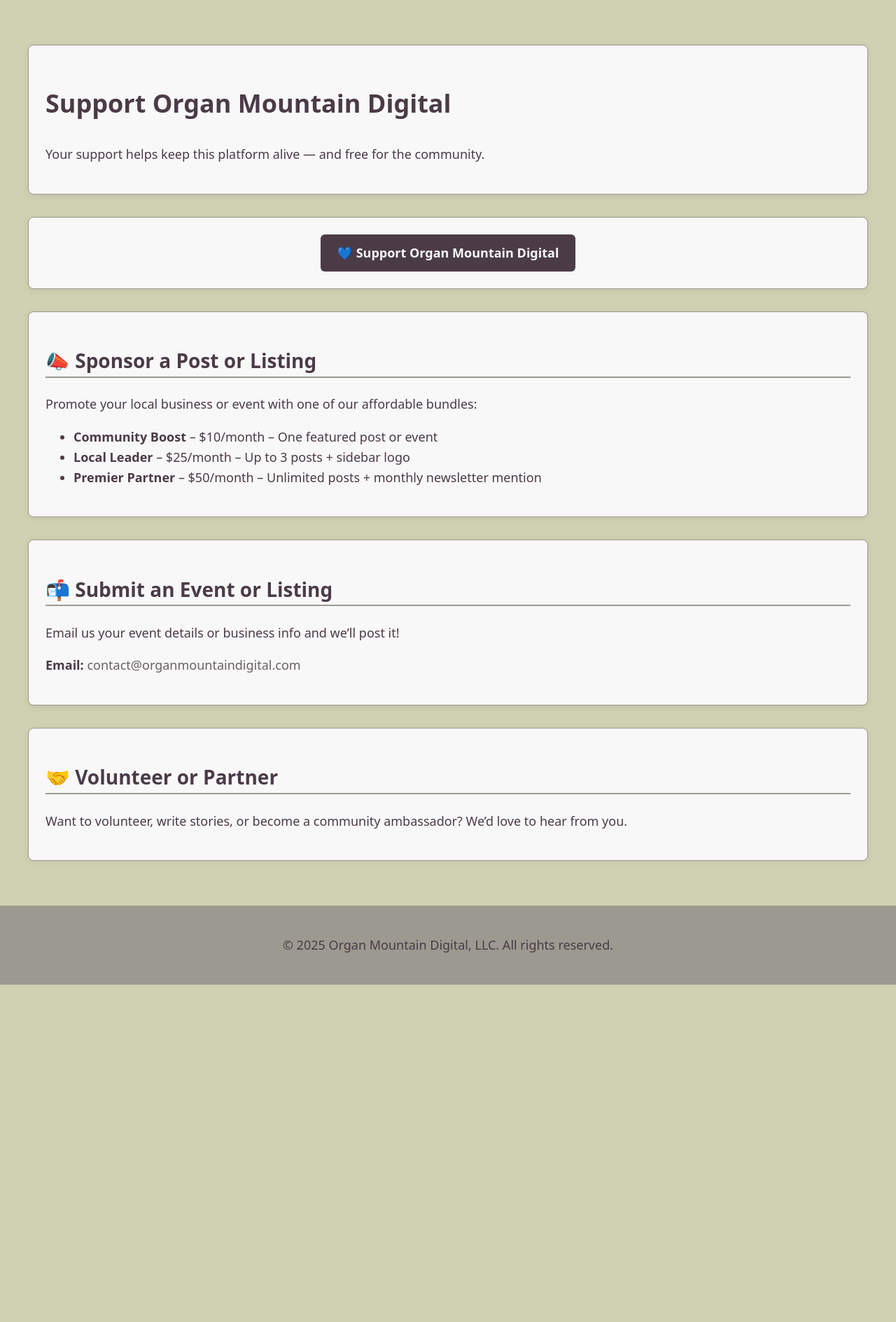
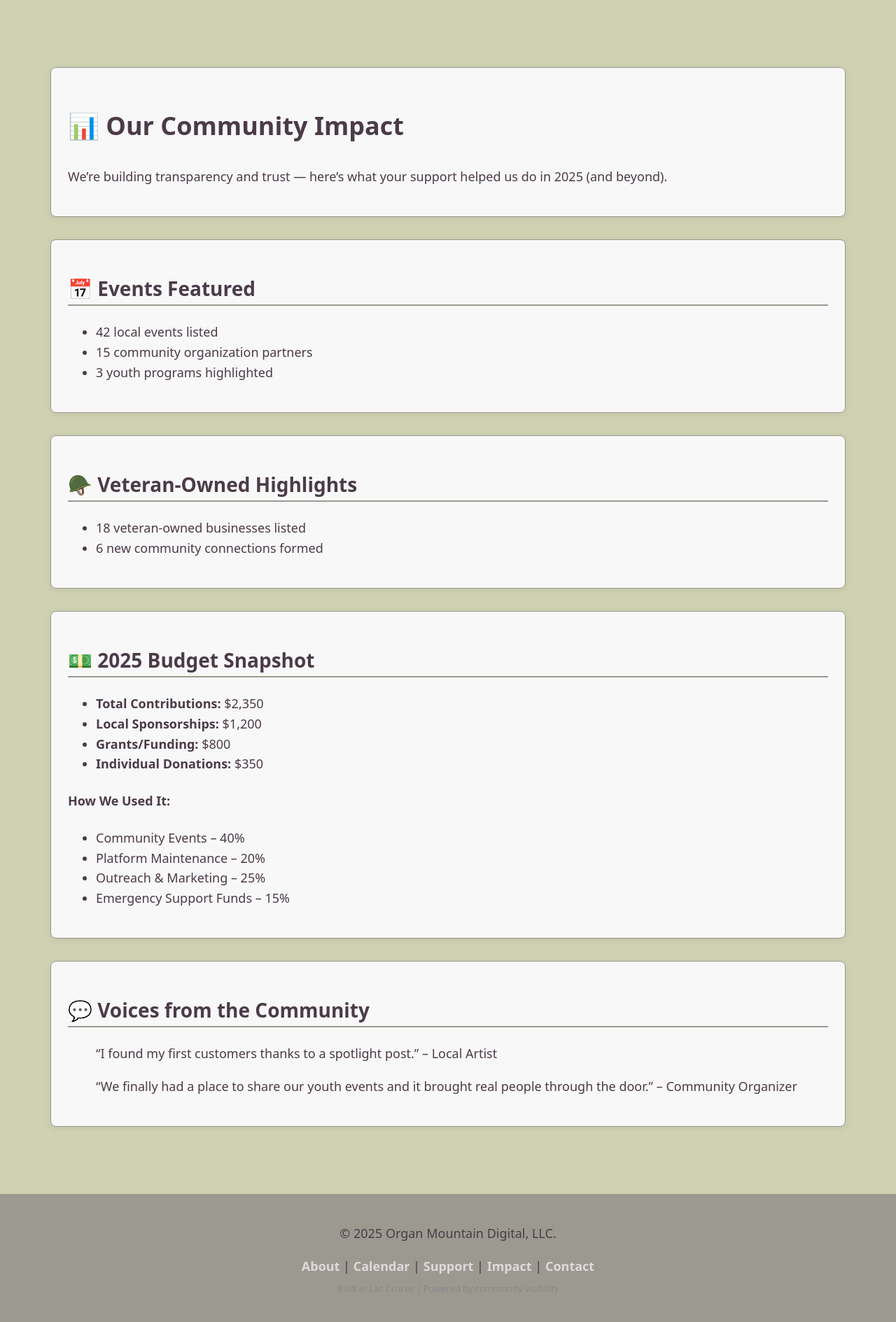
Before and after one commit to OMDigitalAdmin/organmountaindigital.github.io, a Jekyll site: the page built from impact.html, in a window 1280 px wide. Shown: the part 352-2241 px from the top of the page at 70% size. Built offline with Jekyll 4.4.1, drawn with Linux system fonts in a browser that asks for light colours; before the commit the page ends 1759 px from its top, so only the background shows below that.

```diff
--- a/_includes/contact-form.html
+++ b/_includes/contact-form.html
@@ -1,30 +1,22 @@
-<!-- Contact Modal Trigger -->
 <a href="#" onclick="document.getElementById('contactModal').classList.add('show'); return false;">Contact Us</a>
 
-<!-- Modal Form -->
+<!-- Contact Modal -->
 <div id="contactModal" class="modal-overlay">
   <div class="modal">
-    <button class="modal-close" onclick="closeModal('donateModal')">✖</button>
+    <button class="modal-close" onclick="closeModal('contactModal')">✖</button>
     <h2>Contact Us</h2>
     <form name="contact" method="POST" data-netlify="true" netlify-honeypot="bot-field">
       <input type="hidden" name="form-name" value="contact" />
       <p hidden>
         <label>Don’t fill this out: <input name="bot-field" /></label>
       </p>
-      <p><label>Your Name: <input type="text" name="name" required></label></p>
-      <p><label>Your Email: <input type="email" name="email" required></label></p>
-      <p><label>Message: <textarea name="message" rows="5" required></textarea></label></p>
-      <p><button type="submit">Send</button> <button type="button" onclick="document.getElementById('contactModal').classList.remove('show')">Cancel</button></p>
+      <p><label>Your Name:<br><input type="text" name="name" required></label></p>
+      <p><label>Your Email:<br><input type="email" name="email" required></label></p>
+      <p><label>Message:<br><textarea name="message" rows="5" required></textarea></label></p>
+      <p>
+        <button type="submit">Send</button>
+        <button type="button" onclick="closeModal('contactModal')">Cancel</button>
+      </p>
     </form>
   </div>
 </div>
-
-<style>
-.modal-overlay { display: none; position: fixed; top: 0; left: 0; right: 0; bottom: 0; background: rgba(0,0,0,0.6); z-index: 9998; }
-.modal-overlay.show { display: block; }
-.modal {
-  background: white; padding: 2rem; border-radius: 8px;
-  max-width: 500px; margin: 5% auto; position: relative;
-  z-index: 9999;
-}
-</style>
--- a/_includes/footer.html
+++ b/_includes/footer.html
@@ -1,3 +1,13 @@
 <footer>
-    <p>&copy; 2025 Organ Mountain Digital, LLC. All rights reserved.</p>
-  </footer>
+  <p>&copy; 2025 Organ Mountain Digital, LLC.</p>
+  <nav style="margin-top: 0.5rem;">
+    <a href="/about.html">About</a> |
+    <a href="/calendar.html">Calendar</a> |
+    <a href="/support.html">Support</a> |
+    <a href="/impact.html">Impact</a> |
+    <a href="#" onclick="document.getElementById('contactModal').classList.add('show'); return false;">Contact</a>
+  </nav>
+  <p style="font-size: 0.8rem; color: #888; margin-top: 0.5rem;">
+    Built in Las Cruces | Powered by community visibility
+  </p>
+</footer>
--- a/_includes/head-custom.html
+++ b/_includes/head-custom.html
@@ -3,3 +3,6 @@
 <title>{{ page.title }} | Organ Mountain Digital</title>
 <link rel="stylesheet" href="/assets/style.css">
 <link rel="icon" type="image/png" href="/assets/images/favicon.png">
+<meta name="description" content="{{ page.description | default: site.description }}">
+<meta name="keywords" content="Las Cruces events, community calendar, Doña Ana County, local business, Organ Mountain Digital">
+<meta name="author" content="Organ Mountain Digital">
--- a/_layouts/default.html
+++ b/_layouts/default.html
@@ -10,45 +10,85 @@
     {{ content }}
   </main>
 
-  <!-- Hidden Modals -->
-  <div id="contactModal" class="modal" style="display:none;">
-    {% include contact-form.html %}
+  <!-- Modals (hidden by default) -->
+  <div id="contactModal" class="modal-overlay">
+    <div class="modal">
+      <button class="modal-close" onclick="closeModal('contactModal')">✖</button>
+      {% include contact-form.html %}
+    </div>
   </div>
 
-  <div id="donateModal" class="modal" style="display:none;">
-    {% include donation.html %}
+  <div id="donateModal" class="modal-overlay">
+    <div class="modal">
+      <button class="modal-close" onclick="closeModal('donateModal')">✖</button>
+      {% include donation.html %}
+    </div>
   </div>
 
-<script>
-  // Open Contact Modal
-  document.getElementById('openContact').addEventListener('click', function() {
-  const modal = document.getElementById('contactModal');
-  modal.style.display = 'block';
-  document.body.style.overflow = 'hidden'; // Prevent scrolling
-});
+  <!-- Modal Styling -->
+  <style>
+    .modal-overlay {
+      display: none;
+      position: fixed;
+      top: 0; left: 0; right: 0; bottom: 0;
+      background: rgba(0,0,0,0.6);
+      z-index: 9998;
+    }
 
-function closeModal() {
-  document.getElementById('contactModal').style.display = 'none';
-  document.body.style.overflow = 'auto'; // Re-enable scrolling
-}
+    .modal-overlay.show {
+      display: block;
+    }
 
-// Close when clicking overlay or X button
-document.querySelector('.modal').addEventListener('click', function(e) {
-  if (e.target === this || e.target.classList.contains('modal-close')) {
-    closeModal();
-  }
-});
+    .modal {
+      background: white;
+      padding: 2rem;
+      border-radius: 8px;
+      max-width: 500px;
+      margin: 5% auto;
+      position: relative;
+      z-index: 9999;
+    }
 
-  // Close Modal by ID
-  function closeModal(id) {
-    const modal = document.getElementById(id);
-    if (modal) {
-      modal.style.display = 'none';
+    .modal-close {
+      position: absolute;
+      top: 10px;
+      right: 10px;
+      font-size: 1.2rem;
+      background: none;
+      border: none;
+      cursor: pointer;
+    }
+  </style>
+
+  <!-- Modal JS -->
+  <script>
+    // Open modals
+    document.getElementById('openContact')?.addEventListener('click', () => {
+      document.getElementById('contactModal').classList.add('show');
+    });
+
+    document.getElementById('openDonate')?.addEventListener('click', () => {
+      document.getElementById('donateModal').classList.add('show');
+    });
+
+    // Close modal by ID
+    function closeModal(id) {
+      const modal = document.getElementById(id);
+      modal.classList.remove('show');
+      // Reset form if exists
       const form = modal.querySelector('form');
-      if (form) form.reset(); // Auto-reset form
+      if (form) form.reset();
     }
-  }
-</script>
+
+    // Close when clicking outside modal box
+    window.addEventListener('click', (e) => {
+      if (e.target.classList.contains('modal-overlay')) {
+        e.target.classList.remove('show');
+        const form = e.target.querySelector('form');
+        if (form) form.reset();
+      }
+    });
+  </script>
 
   {% include footer.html %}
 </body>
--- a/impact.html
+++ b/impact.html
@@ -2,34 +2,52 @@
 layout: default
 title: Impact
 ---
+
+<main>
+
   <section>
-      <h1>Support Organ Mountain Digital</h1>
-      <p>Your support helps keep this platform alive — and free for the community.</p>
-    </section>
-
-    <section style="text-align: center;">
-      <a href="https://your-kofi-or-stripe-link.com" target="_blank" class="donation-button">
-        💙 Support Organ Mountain Digital
-      </a>
+    <h1>📊 Our Community Impact</h1>
+    <p>We’re building transparency and trust — here’s what your support helped us do in 2025 (and beyond).</p>
   </section>
 
   <section>
-      <h2>📣 Sponsor a Post or Listing</h2>
-      <p>Promote your local business or event with one of our affordable bundles:</p>
+    <h2>📅 Events Featured</h2>
     <ul>
-        <li><strong>Community Boost</strong> – $10/month – One featured post or event</li>
-        <li><strong>Local Leader</strong> – $25/month – Up to 3 posts + sidebar logo</li>
-        <li><strong>Premier Partner</strong> – $50/month – Unlimited posts + monthly newsletter mention</li>
+      <li>42 local events listed</li>
+      <li>15 community organization partners</li>
+      <li>3 youth programs highlighted</li>
     </ul>
   </section>
 
   <section>
-      <h2>📬 Submit an Event or Listing</h2>
-      <p>Email us your event details or business info and we’ll post it!</p>
-      <p><strong>Email:</strong> <a href="mailto:contact@organmountaindigital.com">contact@organmountaindigital.com</a></p>
+    <h2>🪖 Veteran-Owned Highlights</h2>
+    <ul>
+      <li>18 veteran-owned businesses listed</li>
+      <li>6 new community connections formed</li>
+    </ul>
   </section>
 
   <section>
-      <h2>🤝 Volunteer or Partner</h2>
-      <p>Want to volunteer, write stories, or become a community ambassador? We’d love to hear from you.</p>
+    <h2>💵 2025 Budget Snapshot</h2>
+    <ul>
+      <li><strong>Total Contributions:</strong> $2,350</li>
+      <li><strong>Local Sponsorships:</strong> $1,200</li>
+      <li><strong>Grants/Funding:</strong> $800</li>
+      <li><strong>Individual Donations:</strong> $350</li>
+    </ul>
+    <h4>How We Used It:</h4>
+    <ul>
+      <li>Community Events – 40%</li>
+      <li>Platform Maintenance – 20%</li>
+      <li>Outreach & Marketing – 25%</li>
+      <li>Emergency Support Funds – 15%</li>
+    </ul>
   </section>
+
+  <section>
+    <h2>💬 Voices from the Community</h2>
+    <blockquote>“I found my first customers thanks to a spotlight post.” – Local Artist</blockquote>
+    <blockquote>“We finally had a place to share our youth events and it brought real people through the door.” – Community Organizer</blockquote>
+  </section>
+
+</main>
--- a/index.html
+++ b/index.html
@@ -33,5 +33,5 @@
 <section>
   <h2>💖 Support the Platform</h2>
   <p>Donations help cover hosting, tools, and visibility for community-led events. We’ll break down how funds are used and recognize community sponsors.</p>
-  <button id="openDonate">💙 Donate</button>
+  <button id="openDonate">💖 Donate</button>
 </section>
```
Also changed, not shown: README.md (deleted). Lines whose indentation alone changed are shown as unchanged.
